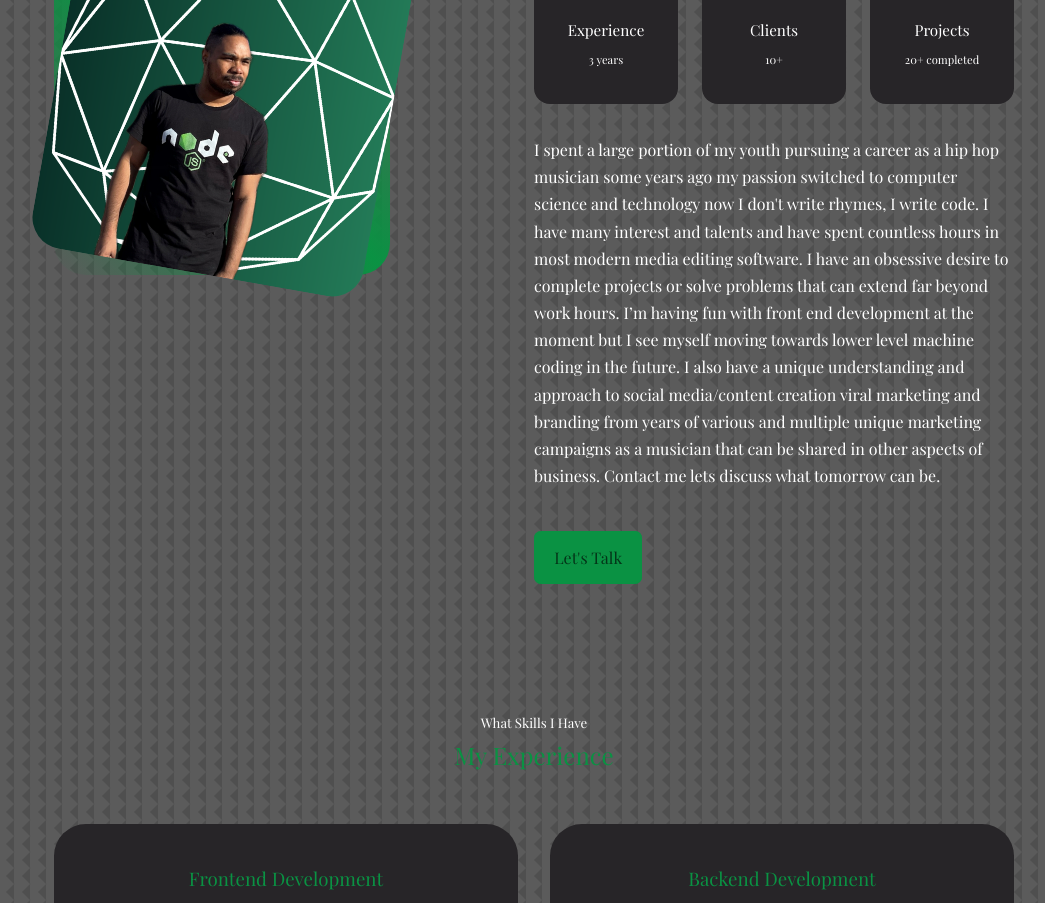
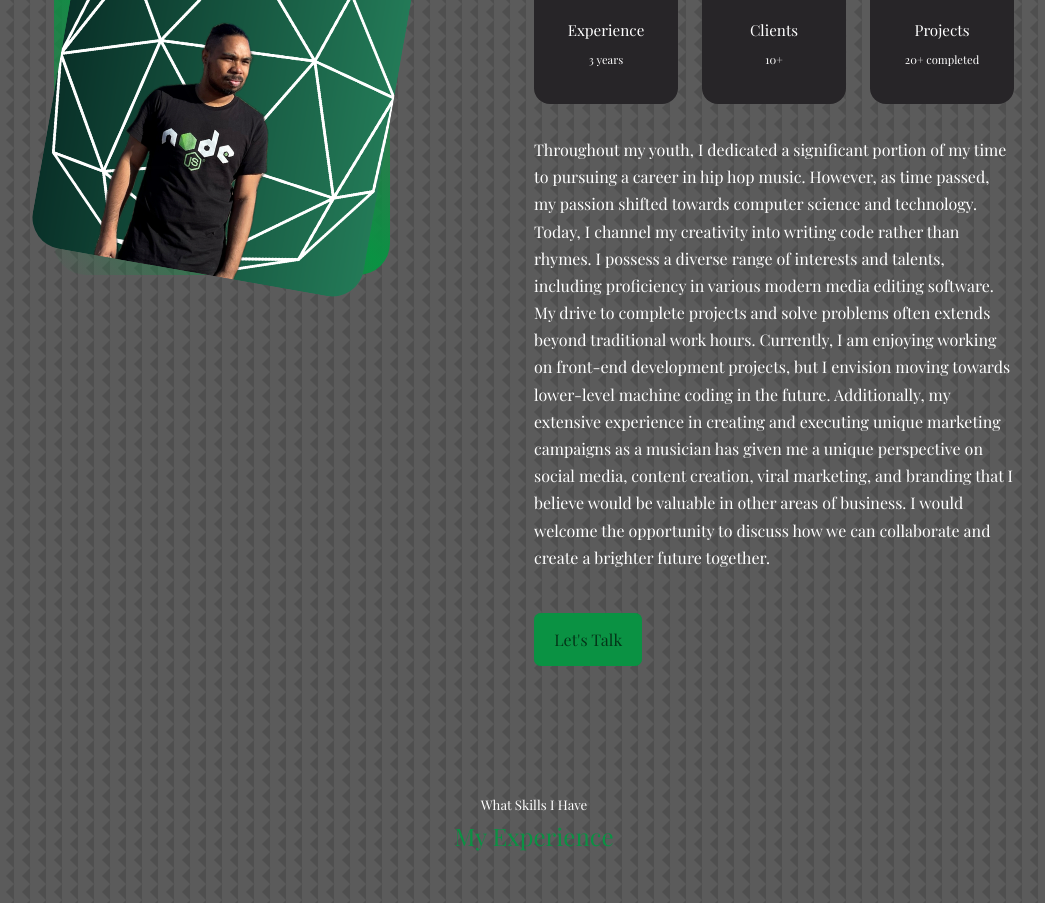
Before and after one commit to sawTheDeveloper/Portfolio, a React (Create React App) app: page / in a window 1280 px wide. Shown: the part 1100-2003 px from the top of the page, without its empty margins (106-1151 px from the left). Built offline with nearby package versions, Linux system fonts and the light colour scheme.

Commit message:
Update bio

```diff
--- a/src/components/About/About.jsx
+++ b/src/components/About/About.jsx
@@ -47,7 +47,7 @@ const About = () => {
 
 
     <p>
-    I spent a large portion of my youth pursuing a career as a hip hop musician some years ago my passion switched to computer science and technology now I don't write rhymes, I write code. I have many interest and talents and have spent countless hours in most modern media editing software. I have an obsessive desire to complete projects or solve problems that can extend far beyond work hours. I’m having fun with front end development at the moment but I see myself moving towards lower level machine coding in the future. I also have a unique understanding and approach to social media/content creation viral marketing and branding from years of various and multiple unique marketing campaigns as a musician that can be shared in other aspects of business. Contact me lets discuss what tomorrow can be.
+    Throughout my youth, I dedicated a significant portion of my time to pursuing a career in hip hop music. However, as time passed, my passion shifted towards computer science and technology. Today, I channel my creativity into writing code rather than rhymes. I possess a diverse range of interests and talents, including proficiency in various modern media editing software. My drive to complete projects and solve problems often extends beyond traditional work hours. Currently, I am enjoying working on front-end development projects, but I envision moving towards lower-level machine coding in the future. Additionally, my extensive experience in creating and executing unique marketing campaigns as a musician has given me a unique perspective on social media, content creation, viral marketing, and branding that I believe would be valuable in other areas of business. I would welcome the opportunity to discuss how we can collaborate and create a brighter future together.
       </p>
       <a href="#contact" className="btn btn-primary">Let's Talk</a>
 
```
